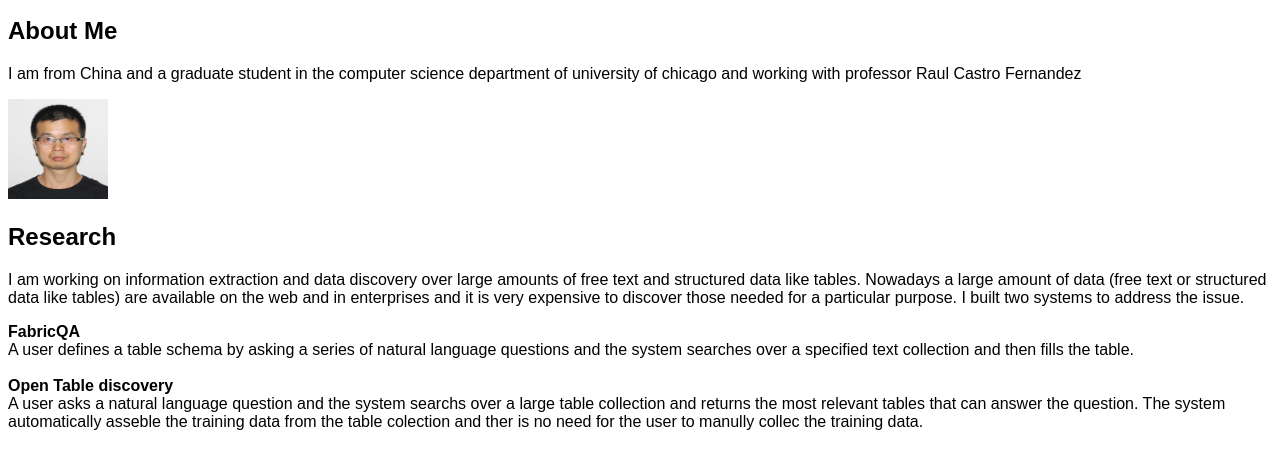
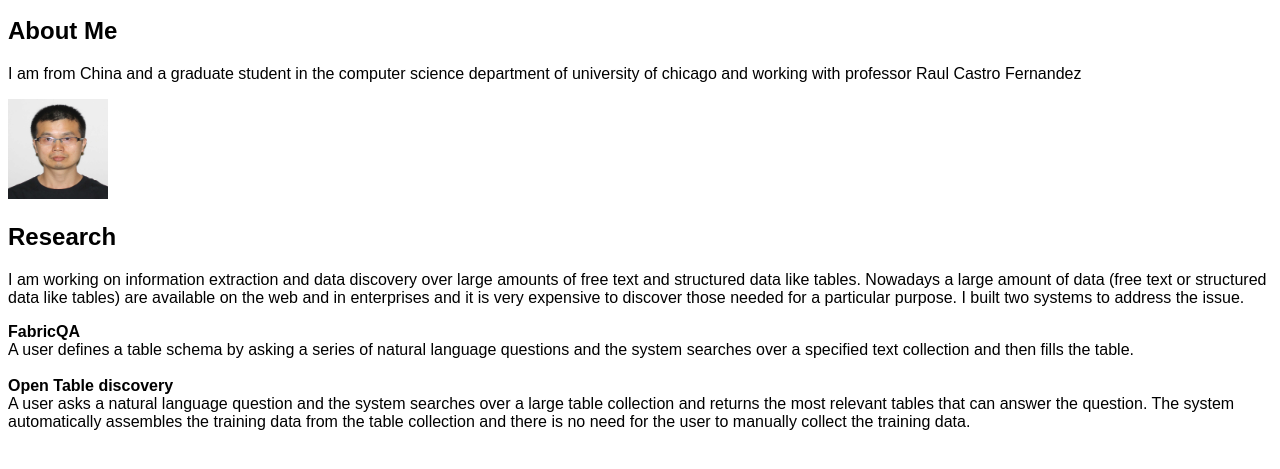
Before and after one commit to mingqiwangcn/mingqiwangcn.github.io, a plain HTML site: page index.html in a window 1280 px wide. Shown: the part 101-570 px from the top of the page. Drawn offline with Linux system fonts and the light colour scheme.

Commit message:
update page

```diff
--- a/index.html
+++ b/index.html
@@ -39,7 +39,7 @@ ul {
       <li></li>
 
       <li style="font-weight: bold;">Open Table discovery</li>
-      A user asks a natural language question and the system searchs over a large table collection and returns the most relevant tables that can answer the question.  The system automatically asseble the training data from the table colection and ther is no need for the user to manully collec the training data.
+      A user asks a natural language question and the system searches over a large table collection and returns the most relevant tables that can answer the question. The system automatically assembles the training data from the table collection and there is no need for the user to manually collect the training data.
     </ul>
   </div>
 
```
